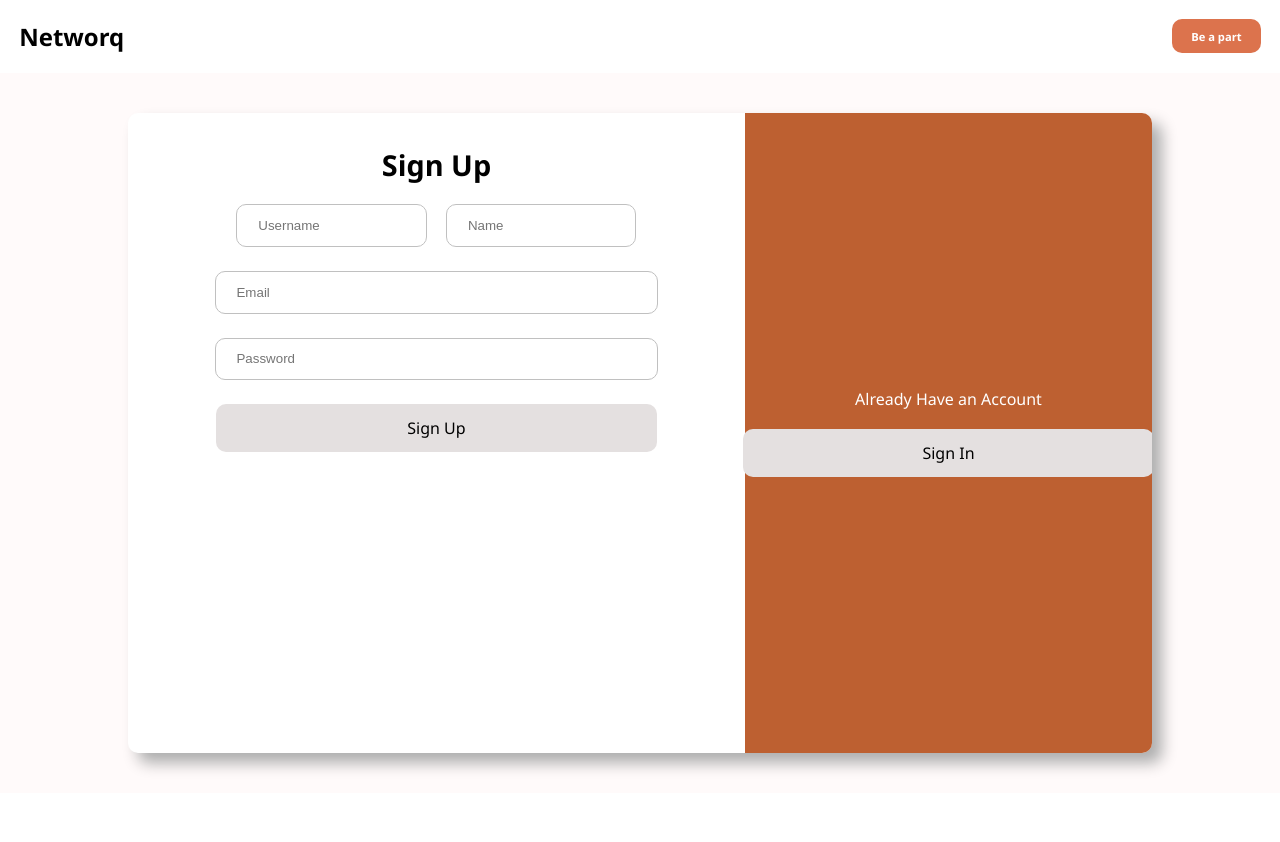
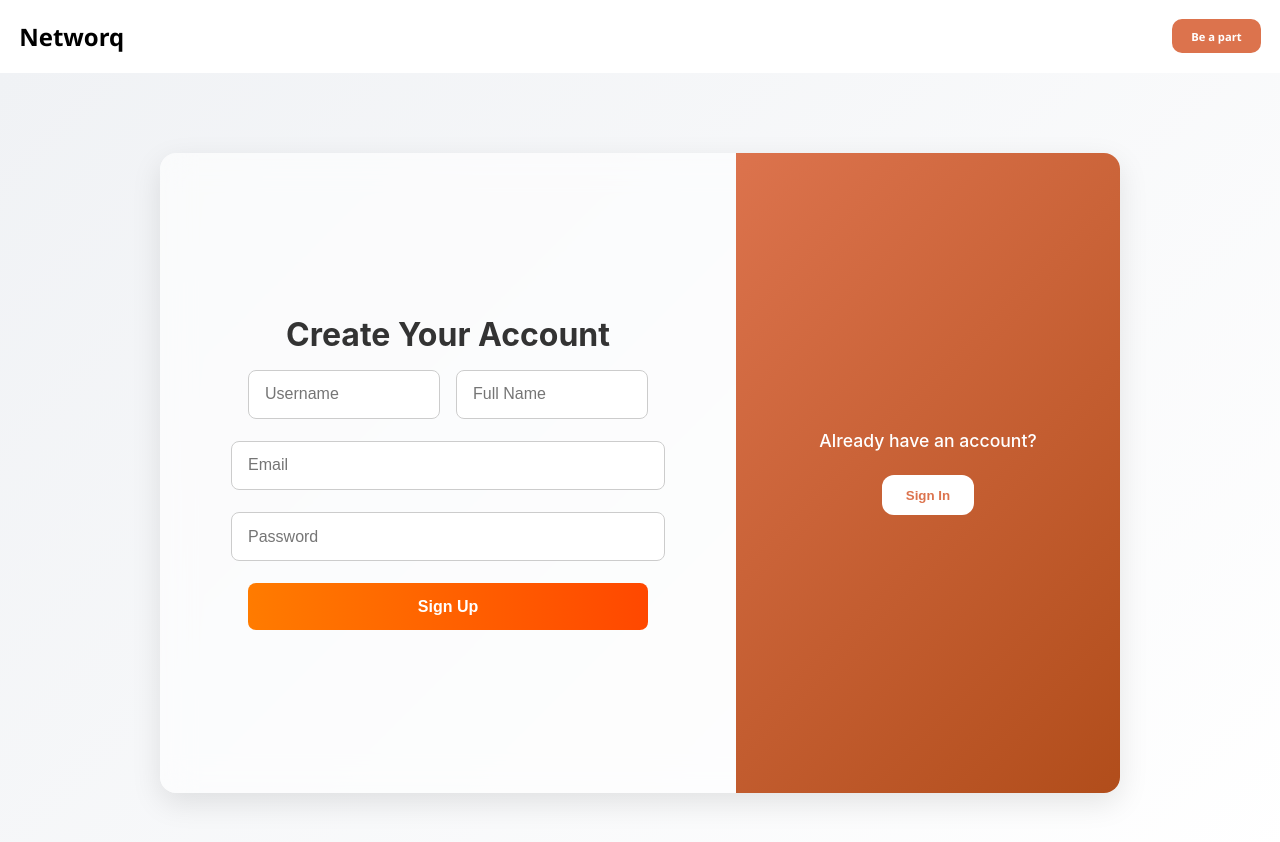
Before and after one commit to derek-aman/socialmedia, a Next.js app in the folder frontend/: page /login in a window 1280 px wide. Shown: the top 842 px of the page. Before the commit the page ends 800 px from the top, so only its background shows below. Built offline with nearby package versions, Linux system fonts and the light colour scheme.

Commit message:
updated login page

```diff
--- a/frontend/src/pages/login/index.jsx
+++ b/frontend/src/pages/login/index.jsx
@@ -1,96 +1,118 @@
 import UserLayout from '@/layout/UserLayout'
 import { useRouter } from 'next/router';
-import React, { useEffect , useState } from 'react'
-import { useDispatch, useSelector } from 'react-redux'
-import styles from './style.module.css'
+import React, { useEffect, useState } from 'react';
+import { useDispatch, useSelector } from 'react-redux';
+import styles from './style.module.css';
 import { loginUser, registerUser } from '@/config/redux/action/authAction';
 import { emptyMessage } from '@/config/redux/reducer/authReducer';
 
 const Login = () => {
-
   const authState = useSelector((state) => state.auth);
   const router = useRouter();
+  const dispatch = useDispatch();
+
   const [userLoginMethod, setUserLoginMethod] = useState(false);
-    const dispatch = useDispatch();
-    const [email, setEmailAdress] = useState("")
-    const [userName, setUserName] = useState("")
-    const [password, setPassword] = useState("")
-    const [name, setName] = useState("")
-
-
+  const [email, setEmailAdress] = useState('');
+  const [userName, setUserName] = useState('');
+  const [password, setPassword] = useState('');
+  const [name, setName] = useState('');
 
   useEffect(() => {
-    if (authState.loggedIn ) {
-      router.push("/dashboard");
-    }
-  }, [authState.loggedIn ]);
+    if (authState.loggedIn) router.push('/dashboard');
+  }, [authState.loggedIn]);
 
   useEffect(() => {
     dispatch(emptyMessage());
   }, [userLoginMethod]);
 
-    // useEffect(() => {
-    //     if(localStorage.getItem("token")){
-    //         router.push("/dashboard")
-    //     }
-    // },[])
+  const handleRegister = () => {
+    dispatch(registerUser({ userName, email, password, name }));
+  };
 
-
-    const handleRegister = ()=> {
-        console.log("Registering...");
-        dispatch(registerUser({userName, email, password, name}))
-    }
   const handleLogin = () => {
-        console.log("Loggin...");
-        dispatch(loginUser({email , password}))
-    }
-
+    dispatch(loginUser({ email, password }));
+  };
 
   return (
     <UserLayout>
       <div className={styles.container}>
         <div className={styles.cardContainer}>
+          {/* Left Side */}
           <div className={styles.cardContainer_left}>
-            <p className={styles.cardLeft_heading}>{userLoginMethod ? "Sign In" : "Sign Up"}</p>
-           <p style={{color: authState.isError ? "red" : "green"}}>{authState.message.message}</p>
+            <p className={styles.cardLeft_heading}>
+              {userLoginMethod ? 'Welcome Back ' : 'Create Your Account '}
+            </p>
+
+            {authState.message?.message && (
+              <p
+                className={`${styles.statusMessage} ${
+                  authState.isError ? styles.error : styles.success
+                }`}
+              >
+                {authState.message.message}
+              </p>
+            )}
+
             <div className={styles.inputContainers}>
-                {!userLoginMethod && <div className={styles.inputRow}>
-                    <input onChange={(e) => setUserName(e.target.value)} className={styles.inputField} type="text"  placeholder='Username'/>
-                    <input onChange={(e) => setName(e.target.value)}  className={styles.inputField} type="text"  placeholder='Name'/>
-                </div>}
-                    <input onChange={(e) => setEmailAdress(e.target.value)}  className={styles.inputField} type="text"  placeholder='Email'/>
+              {!userLoginMethod && (
+                <div className={styles.inputRow}>
+                  <input
+                    onChange={(e) => setUserName(e.target.value)}
+                    className={styles.inputField}
+                    type="text"
+                    placeholder="Username"
+                  />
+                  <input
+                    onChange={(e) => setName(e.target.value)}
+                    className={styles.inputField}
+                    type="text"
+                    placeholder="Full Name"
+                  />
+                </div>
+              )}
 
-                    <input onChange={(e) => setPassword(e.target.value)}  className={styles.inputField} type="password"  placeholder='Password'/>
-                    <div onClick={() => {
-                        if(userLoginMethod){
-                                handleLogin();
-                        } else{
-                            handleRegister();
+              <input
+                onChange={(e) => setEmailAdress(e.target.value)}
+                className={styles.inputField}
+                type="text"
+                placeholder="Email"
+              />
+              <input
+                onChange={(e) => setPassword(e.target.value)}
+                className={styles.inputField}
+                type="password"
+                placeholder="Password"
+              />
+
+              <button
+                onClick={() =>
+                  userLoginMethod ? handleLogin() : handleRegister()
                 }
-                    }} className={styles.buttonWithOutline}>
-            <p>{userLoginMethod ? "Sign In" : "Sign Up"}</p>
-
+                className={styles.mainButton}
+              >
+                {userLoginMethod ? 'Sign In' : 'Sign Up'}
+              </button>
+            </div>
           </div>
 
-            </div>
-
-      </div>
+          {/* Right Side */}
           <div className={styles.cardContainer_right}>
-
-
-       {userLoginMethod ? <p>Don't Have an Account</p> : <p>Already Have an Account</p> }
-             <div onClick={() => {
-                            setUserLoginMethod(!userLoginMethod)
-                        }} style={{color: "black", textAlign:"center"}} className={styles.buttonWithOutline}>
-                <p>{userLoginMethod ? "Sign Up" : "Sign In "}</p>
-
-                        </div>
-
+            <p className={styles.switchText}>
+              {userLoginMethod
+                ? "Don't have an account?"
+                : 'Already have an account?'}
+            </p>
+            <button
+              onClick={() => setUserLoginMethod(!userLoginMethod)}
+              className={styles.switchButton}
+            >
+              {userLoginMethod ? 'Sign Up' : 'Sign In'}
+            </button>
           </div>
         </div>
       </div>
     </UserLayout>
-  )
-}
+  );
+};
 
-export default Login
+export default Login;
--- a/frontend/src/pages/login/style.module.css
+++ b/frontend/src/pages/login/style.module.css
@@ -1,78 +1,135 @@
-.container{
+.container {
   display: flex;
   justify-content: center;
-    height: 90vh;
   align-items: center;
-    background: snow;
+  height: 100vh;
+  background: linear-gradient(135deg, #f0f2f5, #ffffff);
+  font-family: 'Inter', sans-serif;
 }
 
-
-
-.cardContainer{
+.cardContainer {
+  display: flex;
+  width: 75vw;
   height: 80vh;
-    display: flex;
-    border-radius: 10px;
+  border-radius: 16px;
   overflow: hidden;
-    width:80vw;
-    background: white;
-    box-shadow: 10px 10px 15px rgb(173, 173, 173);
+  background: rgba(255, 255, 255, 0.6);
+  box-shadow: 0 10px 30px rgba(0, 0, 0, 0.1);
+  backdrop-filter: blur(16px);
+  transition: all 0.3s ease;
 }
 
-.cardContainer_left{
-    flex:0.6;
-    padding: 2rem;
+.cardContainer_left {
+  flex: 0.6;
+  padding: 3rem;
   text-align: center;
-
+  display: flex;
+  flex-direction: column;
+  justify-content: center;
 }
 
-    .cardLeft_heading{
-        font-weight: bold;
-        font-size: 1.8rem;
+.cardLeft_heading {
+  font-size: 2rem;
+  font-weight: 700;
+  color: #333;
+  margin-bottom: 1rem;
 }
 
-    .inputField{
-        padding-inline: 1.3rem;
-        padding-block: 0.8rem;
-        outline: none;
-        border-radius: 10px;
-        border: 1px solid silver;
+.statusMessage {
+  margin-bottom: 1rem;
+  font-weight: 500;
+  font-size: 0.95rem;
+}
+
+.success {
+  color: #2b9348;
+}
+
+.error {
+  color: #d90429;
+}
+
+.inputContainers {
+  display: flex;
+  flex-direction: column;
+  gap: 1.4rem;
+  align-items: center;
+  width: 100%;
+  max-width: 400px;
+  margin: 0 auto;
+}
+
+.inputRow {
+  display: flex;
+  gap: 1rem;
   width: 100%;
 }
 
-    .inputContainers{
+.inputField {
+    width: 100%;
+  flex: 1;
+  padding: 0.9rem 1rem;
+  border: 1px solid #ccc;
+  border-radius: 8px;
+  font-size: 1rem;
+  outline: none;
+  transition: border-color 0.2s ease, box-shadow 0.2s ease;
+  background: #fff;
+}
+
+.inputField:focus {
+  border-color: #ff7b00;
+  box-shadow: 0 0 0 3px rgba(255, 123, 0, 0.15);
+}
+
+.mainButton {
+  width: 100%;
+  padding: 0.9rem 1rem;
+  border: none;
+  border-radius: 8px;
+  background: linear-gradient(90deg, #ff7b00, #ff4800);
+  color: #fff;
+  font-weight: 600;
+  font-size: 1rem;
+  cursor: pointer;
+  transition: all 0.2s ease;
+}
+
+.mainButton:hover {
+  transform: translateY(-1px);
+  box-shadow: 0 4px 10px rgba(255, 123, 0, 0.3);
+}
+
+.cardContainer_right {
+  flex: 0.4;
+  background: linear-gradient(135deg, #dc734d, #b14d1b);
+  color: white;
   display: flex;
   flex-direction: column;
+  justify-content: center;
   align-items: center;
-        justify-content: center;
-        padding-top: 1.3rem;
-        max-width: 400px;
-        margin: 0 auto;
   gap: 1.5rem;
-
-    }
-    .inputRow{
-        width: fit-content;
-        display: flex;
-        gap: 1.2rem;
-
+  padding: 2rem;
 }
 
-    .buttonWithOutline{
-        padding: 0.8rem 1.3rem;
-        background: rgb(228, 224, 224);
-        width: 100%;
-        border-radius: 10px;
-        cursor: pointer;
+.switchText {
+  font-size: 1.1rem;
+  font-weight: 500;
+  text-align: center;
 }
 
-.cardContainer_right{
-    flex: 0.4;
-    background: rgb(189, 96, 49);
-    display: flex;
-    justify-content: center;
-    align-items: center;
-    color: white;
-    flex-direction: column;
-    gap: 1.2rem;
-    padding-inline:1.2rem ;
+.switchButton {
+  background: white;
+  color: #dc734d;
+  border: none;
+  border-radius: 12px;
+  padding: 0.8rem 1.5rem;
+  font-weight: 600;
+  cursor: pointer;
+  transition: all 0.2s ease;
 }
+
+.switchButton:hover {
+  background: #ffe5dc;
+  transform: scale(1.05);
+}
```
Lines whose indentation alone changed are shown as unchanged.
